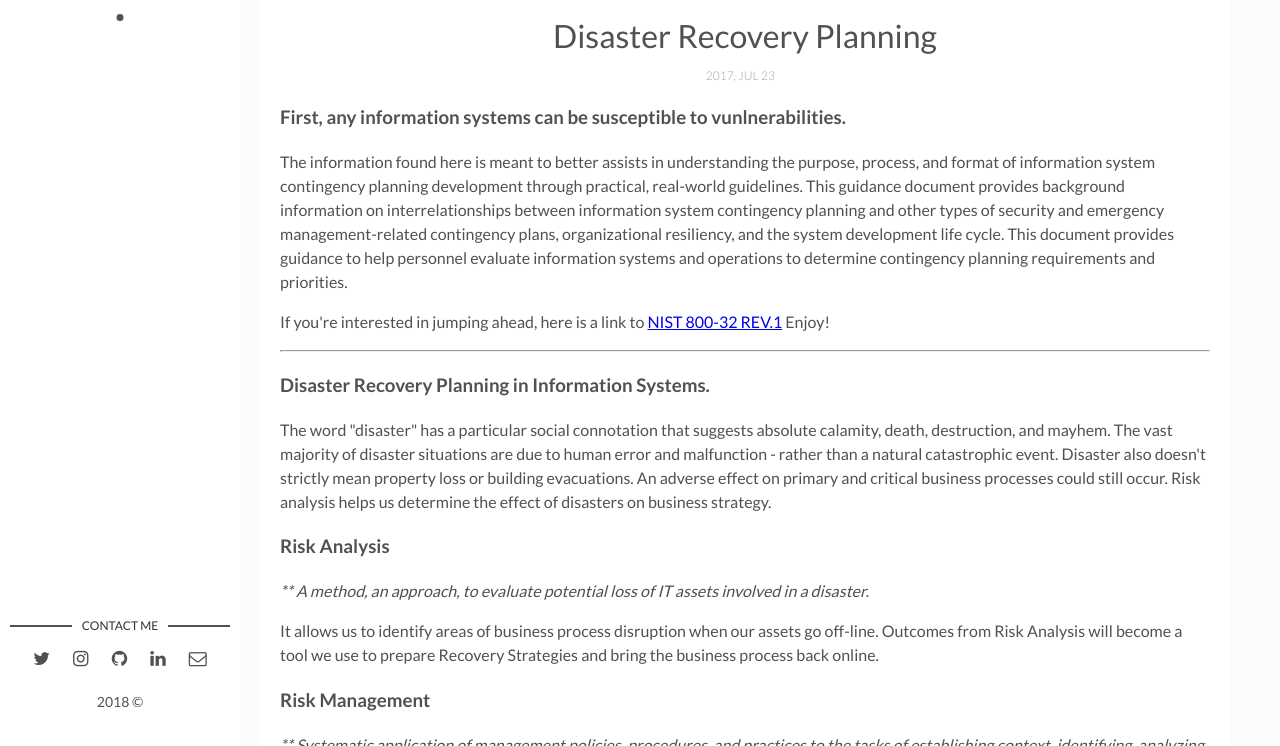
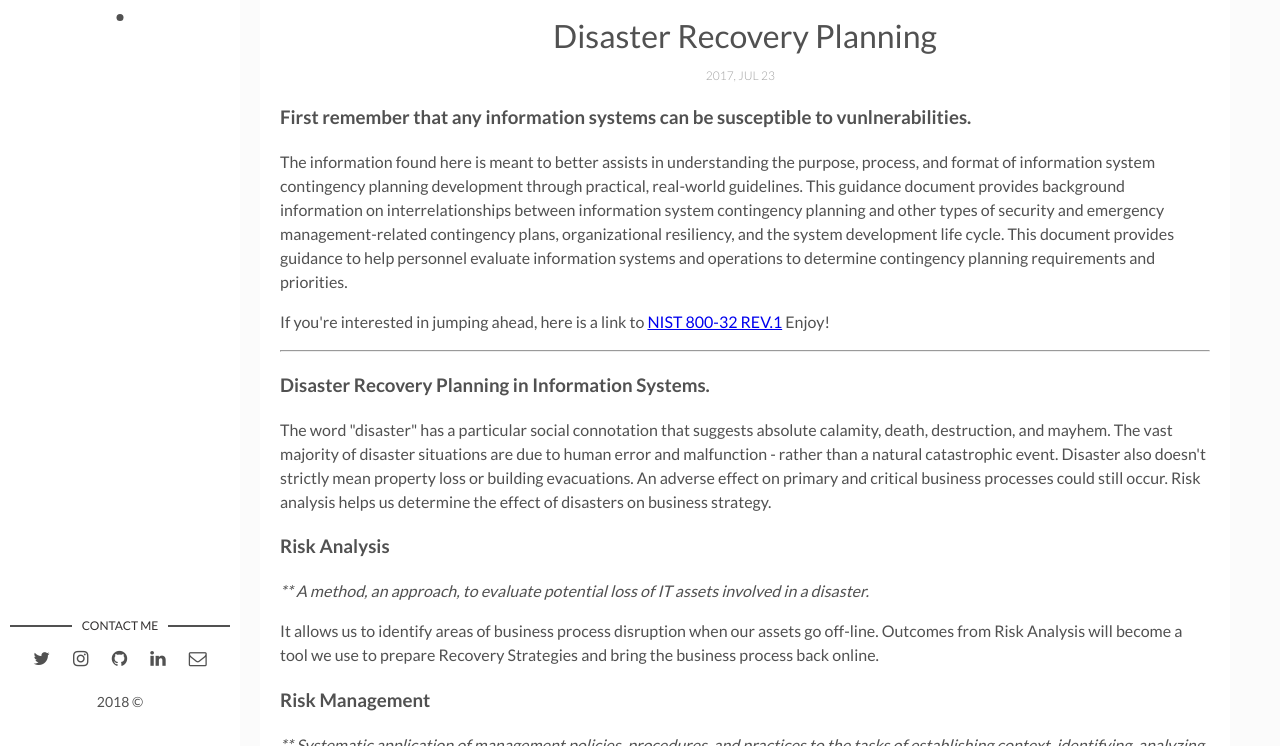
Before and after one commit to mynameiskaleb/johnnyromano.github.io, a Jekyll site: the page built from _posts/2017-07-22-disaster-recovery-planning.html, in a window 1280 px wide and 900 px high, scrolled down 381 px, cut to the strip 154-900 px from the top of the window. Built offline with Jekyll 4.4.1, drawn with Linux system fonts in a browser that asks for light colours.

Commit message:
update filename

```diff
--- a/_posts/2017-07-22-disaster-recovery-planning.html
+++ b/_posts/2017-07-22-disaster-recovery-planning.html
@@ -6,7 +6,7 @@
 img: chess.jpg
 tags: [Risk Assessment, Disaster Recovery Planning]
 ---
-<h3>First, any information systems can be susceptible to vunlnerabilities.</h3>
+<h3>First remember that any information systems can be susceptible to vunlnerabilities.</h3>
 <p>The information found here is meant to better assists in understanding the purpose, process, and format of information system contingency planning development through practical, real-world guidelines. This guidance document provides background information on interrelationships between information system contingency planning and other types of security and emergency management-related contingency plans, organizational resiliency, and the system development life cycle. This document provides guidance to help personnel evaluate information systems and operations to determine contingency planning requirements and priorities.</p>
 <p>If you're interested in jumping ahead, here is a link to <a href="http://doi.org/10.6028/NIST.SP.800-34r1" alt="contingency Planning Guide for Federal Information Systems">NIST 800-32 REV.1</a> Enjoy!</p>
 ---
```
